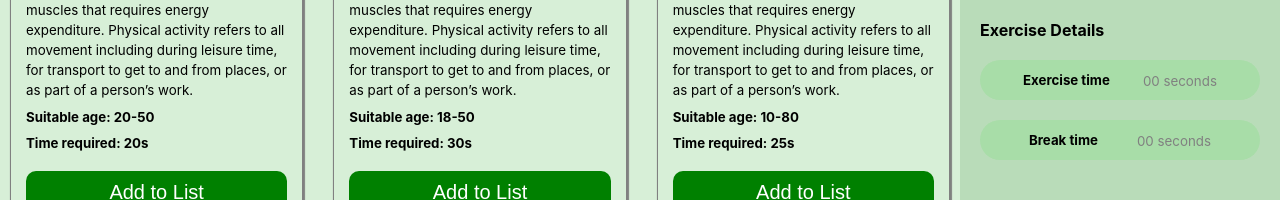
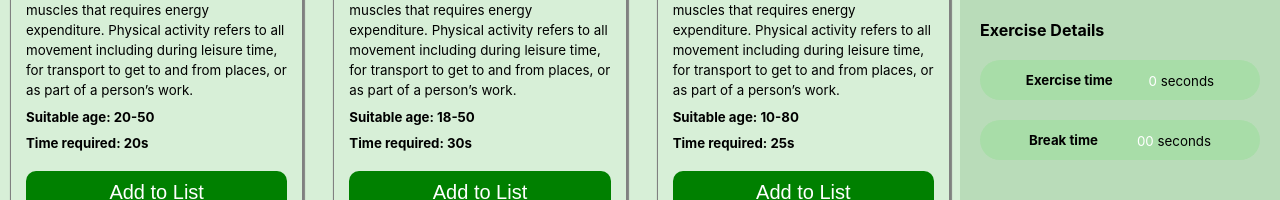
Before and after one commit to hamimhossain1/center-of-strength, a React (Create React App) app: page / in a window 1280 px wide. Shown: the part 454-654 px from the top of the page. Built offline with nearby package versions, Linux system fonts and the light colour scheme.

Commit message:
add to list done

```diff
--- a/public/data.json
+++ b/public/data.json
@@ -2,7 +2,7 @@
     {
       "id": "63350faf5b2a1c04da6ca2fe",
       "description": "WHO defines physical activity as any bodily movement produced by skeletal muscles that requires energy expenditure. Physical activity refers to all movement including during leisure time, for transport to get to and from places, or as part of a person’s work.",
-      "time": "20",
+      "time": 20,
       "picture": "https://i.ibb.co/ySYLMJy/battle-rope.jpg",
       "age": "20-50",
       "name": "Battle Rope"
@@ -10,7 +10,7 @@
     {
       "id": "63350faf15f4666105f3fbda",
       "description": "WHO defines physical activity as any bodily movement produced by skeletal muscles that requires energy expenditure. Physical activity refers to all movement including during leisure time, for transport to get to and from places, or as part of a person’s work.",
-      "time": "30",
+      "time": 30,
       "picture": "https://i.ibb.co/RHrDhZ4/bysep.jpg",
       "age": "18-50",
       "name": "Triceps Exercise"
@@ -18,7 +18,7 @@
     {
       "id": "63350fafe8f0368bd721f2a5",
       "description": "WHO defines physical activity as any bodily movement produced by skeletal muscles that requires energy expenditure. Physical activity refers to all movement including during leisure time, for transport to get to and from places, or as part of a person’s work.",
-      "time": "25",
+      "time": 25,
       "picture": "https://i.ibb.co/ZzWpNNj/running.jpg",
       "age": "10-80",
       "name": "Running"
@@ -26,7 +26,7 @@
     {
       "id": "63350faf0596bf5a0ccc8ad4",
       "description": "WHO defines physical activity as any bodily movement produced by skeletal muscles that requires energy expenditure. Physical activity refers to all movement including during leisure time, for transport to get to and from places, or as part of a person’s work.",
-      "time": "50",
+      "time": 50,
       "picture": "https://i.ibb.co/Vw8Twc6/squat.jpg",
       "age": "24-55",
       "name": "Squats"
@@ -34,7 +34,7 @@
     {
       "id": "63350fafc21395c8080cc925",
       "description": "WHO defines physical activity as any bodily movement produced by skeletal muscles that requires energy expenditure. Physical activity refers to all movement including during leisure time, for transport to get to and from places, or as part of a person’s work.",
-      "time": "25",
+      "time": 25,
       "picture": "https://i.ibb.co/4g0X6qR/upsh-up.jpg",
       "age": "15-60",
       "name": "Push-up"
@@ -42,7 +42,7 @@
     {
       "id": "63350fafcc63a5abc3fc2559",
       "description": "WHO defines physical activity as any bodily movement produced by skeletal muscles that requires energy expenditure. Physical activity refers to all movement including during leisure time, for transport to get to and from places, or as part of a person’s work.",
-      "time": "35",
+      "time": 35,
       "picture": "https://i.ibb.co/m5nbvrn/yoga.jpg",
       "age": "10-80",
       "name": "Yoga"
--- a/src/components/Home/Home.js
+++ b/src/components/Home/Home.js
@@ -6,13 +6,20 @@ import './Home.css';
 
 const Home = () => {
     const [exercises, setExercises] = useState([]);
+    const [exerciseTime, setExerciseTime] = useState(0);
 
     useEffect( () =>{
         fetch('data.json')
         .then(res => res.json())
         .then(data => setExercises(data))
     },[])
-    // console.log(exercise)
+
+    const addToList = (exercises)=>{
+        // console.log(exercises)
+        const newTime = exerciseTime + exercises.time;
+        console.log(newTime)
+        setExerciseTime(newTime)
+    }
 
     return (
         <div>
@@ -22,11 +29,15 @@ const Home = () => {
                         exercises.map(exercise => <SingleExercise
                         key={exercise.id}
                         exercise={exercise}
+                        exerciseTime={exerciseTime}
+                        setExerciseTime={setExerciseTime}
+                        addToList={addToList}
+
                         ></SingleExercise>)
                     }
                 </div>
                 <div className="cart-section">
-                    <SideCart></SideCart>
+                    <SideCart exerciseTime={exerciseTime}></SideCart>
 
                 </div>
             </div>
--- a/src/components/SideCart/SideCart.js
+++ b/src/components/SideCart/SideCart.js
@@ -4,7 +4,7 @@ import img1 from '../../images/person.png'
 import { ToastContainer,toast } from 'react-toastify';
 import 'react-toastify/dist/ReactToastify.min.css';
 
-const SideCart = () => {
+const SideCart = ({exerciseTime}) => {
 
     const activityCompleted = ()=>{
         toast.success("Congratulation you have done with your activity!!!", {position: "top-center"});
@@ -49,11 +49,11 @@ const SideCart = () => {
                 <h4 className='exercise-details'>Exercise Details</h4>
                 <div className='exercise-time-div'>
                     <h5>Exercise time</h5>
-                    <p style={{color: 'gray'}}><small><span>00 </span>seconds</small></p>
+                    <p ><small><span style={{color: 'white'}}>{exerciseTime} </span>seconds</small></p>
                 </div>
                 <div className='break-time-div'>
                     <h5>Break time</h5>
-                    <p style={{color: 'gray'}}><small><span>00 </span>seconds</small></p>
+                    <p ><small><span style={{color: 'white'}}>00</span> seconds</small></p>
                 </div>
             </div>
             <div>
--- a/src/components/SingleExercise/SingleExercise.js
+++ b/src/components/SingleExercise/SingleExercise.js
@@ -1,9 +1,11 @@
 import React from 'react';
 import './SingleExercise.css';
 
-const SingleExercise = ({exercise}) => {
-    console.log(exercise)
+const SingleExercise = ({exercise, exerciseTime, setExerciseTime, addToList}) => {
+    // console.log(exercise)
     const {name, description, picture, time, age } = exercise;
+
+
     return (
         <div className='single-exercise'>
             <img src={picture} alt="" />
@@ -12,7 +14,7 @@ const SingleExercise = ({exercise}) => {
             <h5>Suitable age: {age}</h5>
             <h5>Time required: {time}s</h5>
             <div>
-                <button className='card-btn'>Add to List</button>
+                <button onClick={() => addToList(exercise)} className='card-btn'>Add to List</button>
             </div>
         </div>
     );
```
